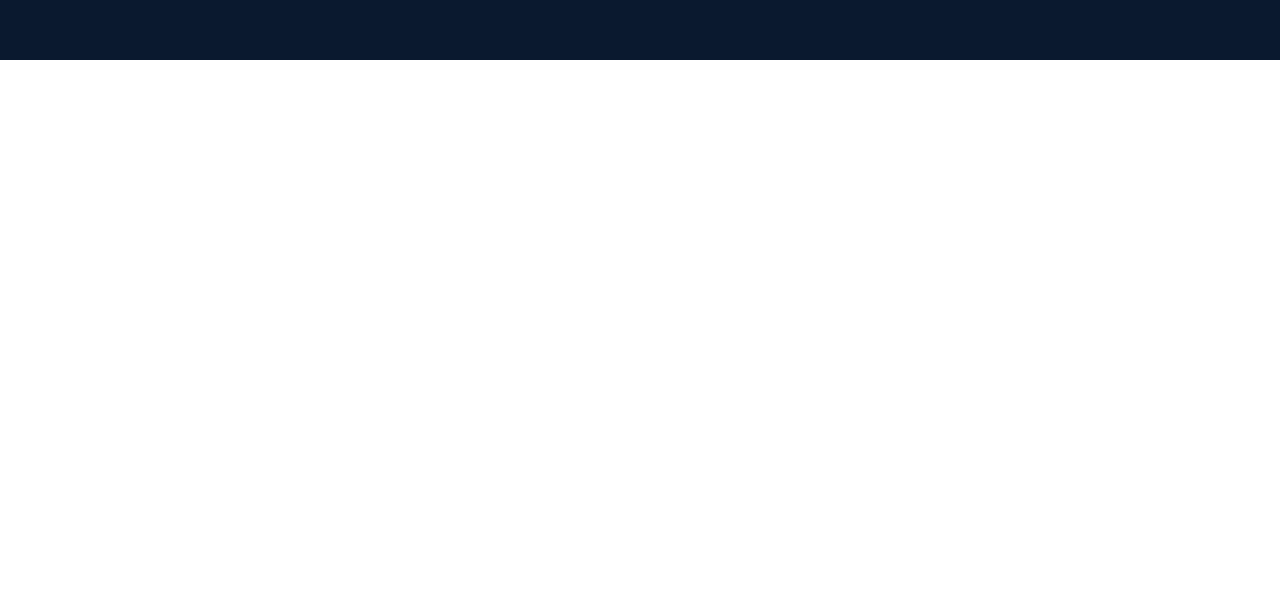
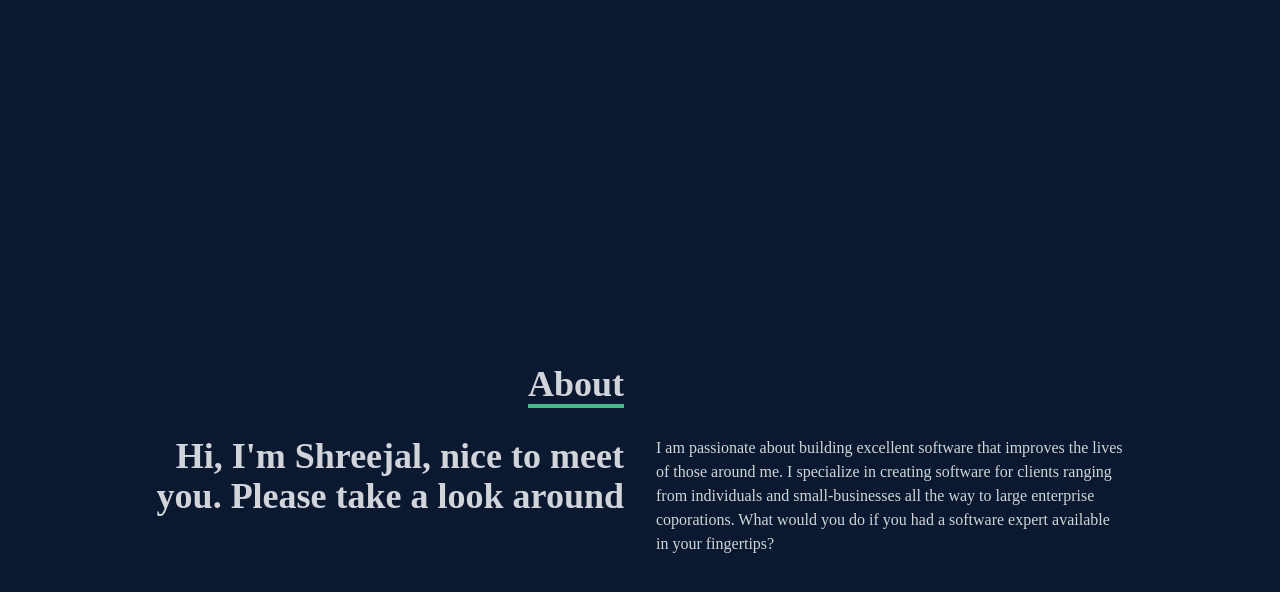
Before and after one commit to Shreejal10/React-Portfolio, a React (Create React App) app: page / in a window 1280 px wide. Shown: the part 740-1332 px from the top of the page. Before the commit the page ends 800 px from the top, so only its background shows below. Built offline with nearby package versions, Linux system fonts and the light colour scheme.

Commit message:
about page

```diff
--- a/src/App.js
+++ b/src/App.js
@@ -1,3 +1,4 @@
+import About from "./components/About";
 import Home from "./components/Home";
 import Navbar from "./components/Navbar";
 
@@ -8,6 +9,7 @@
     <div>
       <Navbar />
       <Home />
+      <About />
     </div>
   );
 }
--- /dev/null
+++ b/src/components/About.jsx
@@ -0,0 +1,29 @@
+import React from 'react'
+
+const About = () => {
+    return (
+        <div name='about' className='w-full h-screen bg-[#0a192f] text-gray-300 '>
+            <div className='flex flex-col justify-center items-center w-full h-full'>
+                <div className='max-w-[1000px] w-full grid grid-cols-2 gap-8'>
+                    <div className='sm:text-right pb-8 pl-4'>
+                        <p className='text-4xl font-bold inline border-b-4 border-[#44BB88]'>About</p>
+                    </div>
+                    <div></div>
+                </div>
+
+                <div className='max-w-[1000px] w-full grid sm:grid-cols-2 gap-8 px-4'>
+                    <div className='sm:text-right text-4xl font-bold'>
+                        <p>
+                            Hi, I'm Shreejal, nice to meet you. Please take a look around
+                        </p>
+                    </div>
+                    <div>
+                        <p>I am passionate about building excellent software that improves the lives of those around me. I specialize in creating software for clients ranging from individuals and small-businesses all the way to large enterprise coporations. What would you do if you had a software expert available in your fingertips?</p>
+                    </div>
+                </div>
+            </div>
+        </div>
+    )
+}
+
+export default About
```
